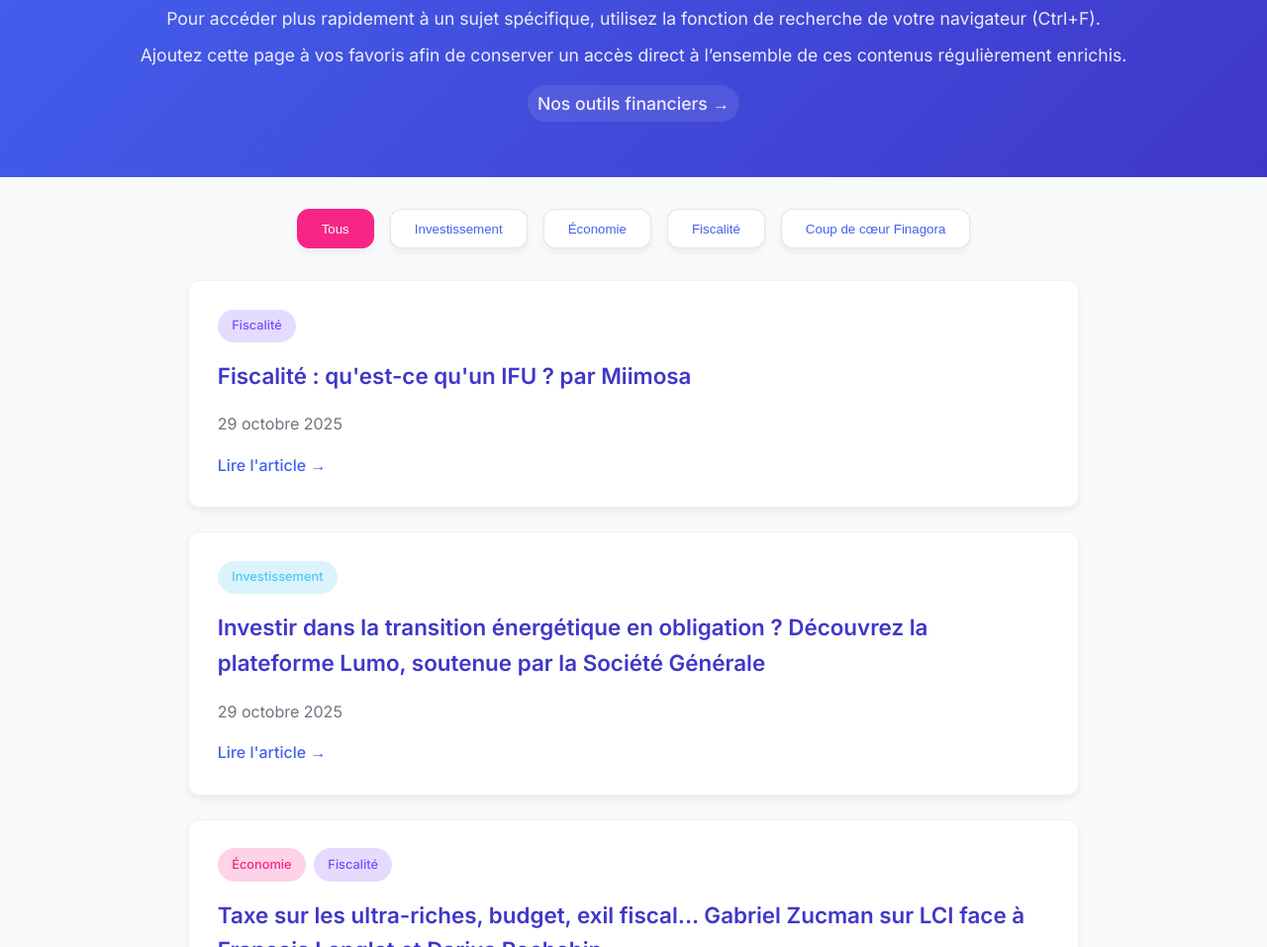
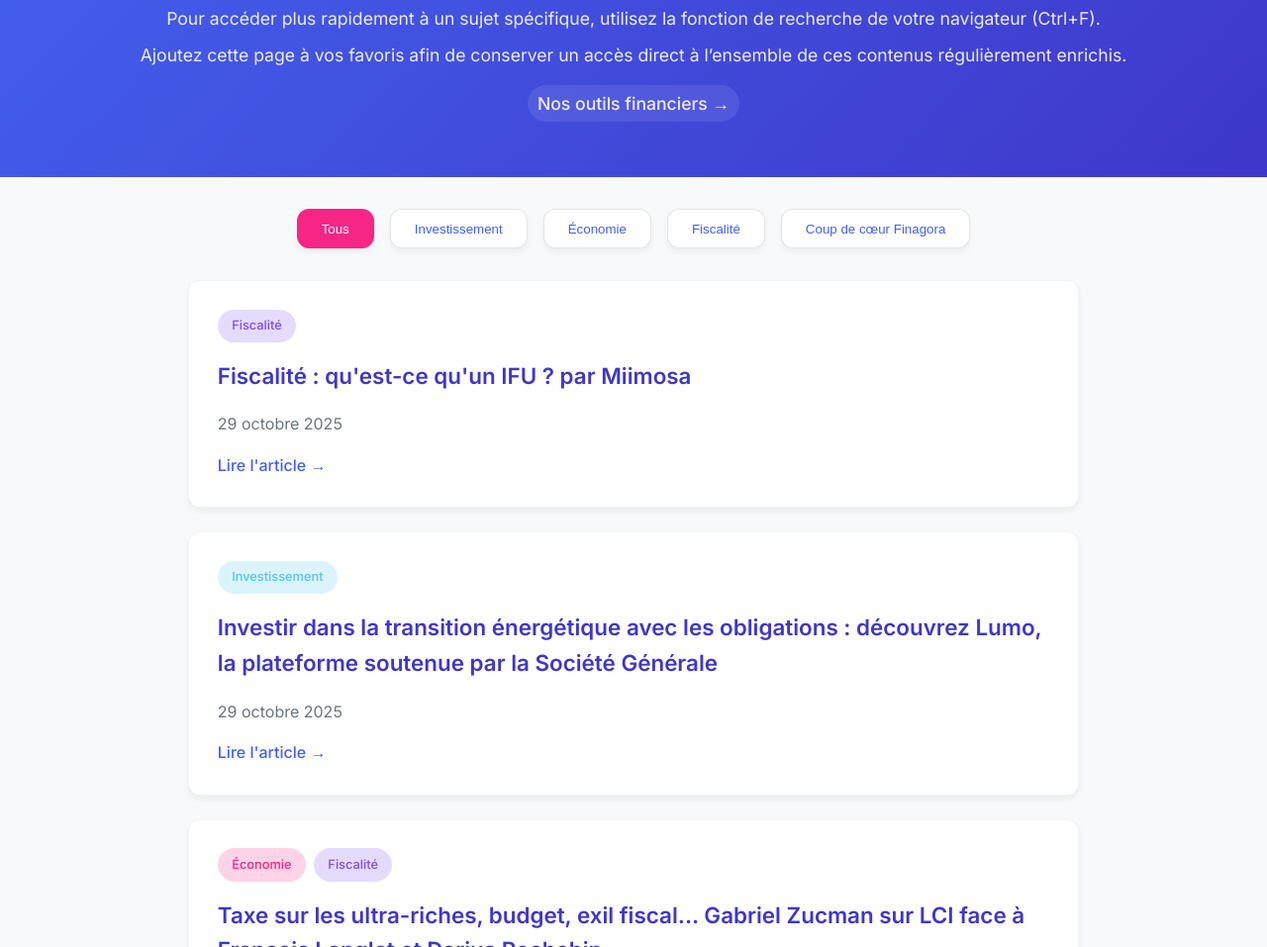
Before and after one commit to FINAGORA/Developper-sa-culture-financiere-et-economique, a plain HTML site: page index.html in a window 1280 px wide. Shown: the part 143-1100 px from the top of the page at 99% size. Drawn offline with Linux system fonts and the light colour scheme.

Commit message:
Update index.html

```diff
--- a/index.html
+++ b/index.html
@@ -50,7 +50,7 @@
                 <div class="tags">
                     <span class="tag tag-investissement">Investissement</span>
                 </div>
-                <h2>Investir dans la transition énergétique en obligation ? Découvrez la plateforme Lumo, soutenue par la Société Générale</h2>
+                <h2>Investir dans la transition énergétique avec les obligations : découvrez Lumo, la plateforme soutenue par la Société Générale</h2>
                 <p>29 octobre 2025</p>
                 <a href="https://www.lumo-france.com/qui-sommes-nous" target="_blank" rel="noopener noreferrer">Lire l'article →</a>
             </article>
```
